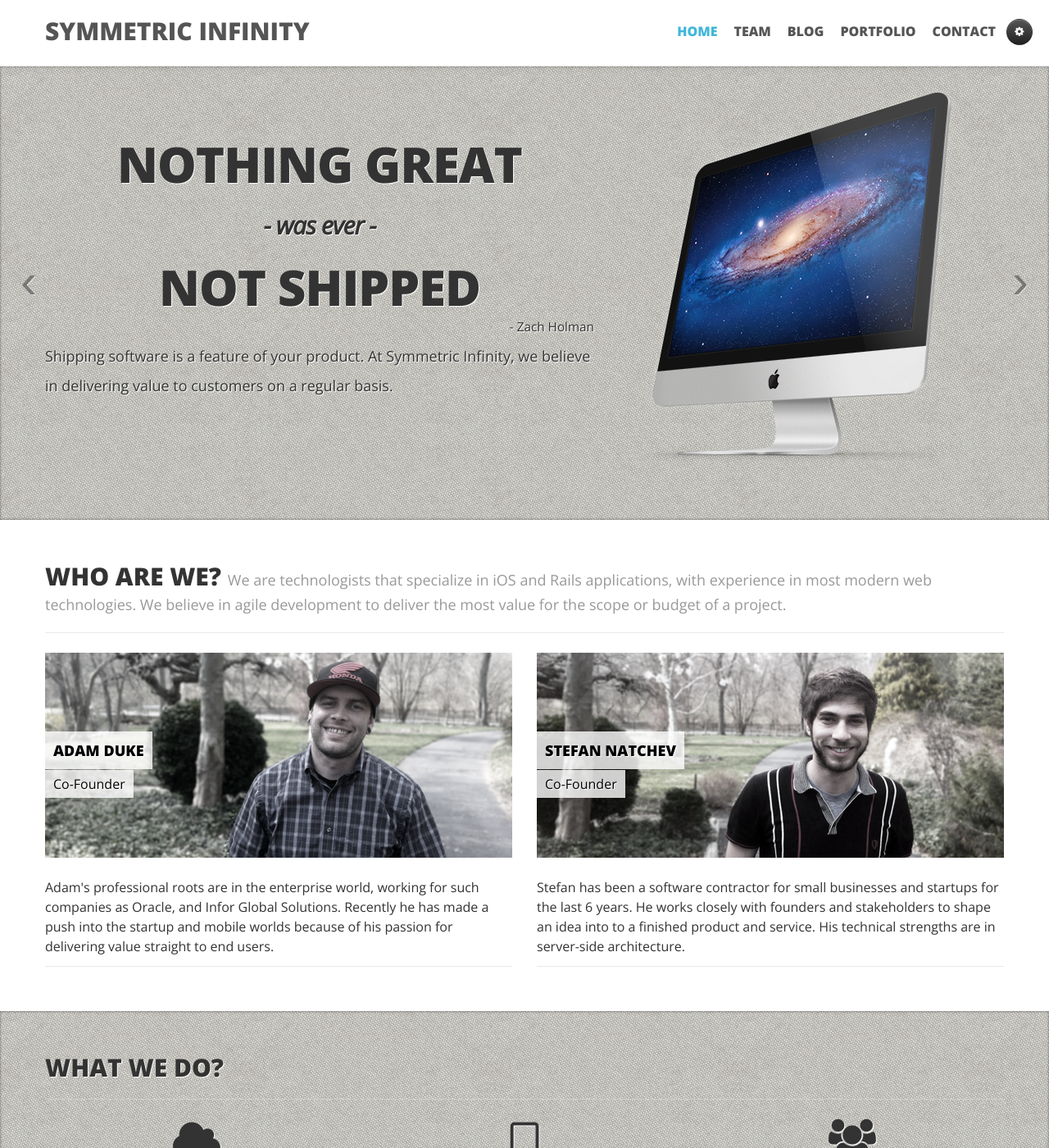
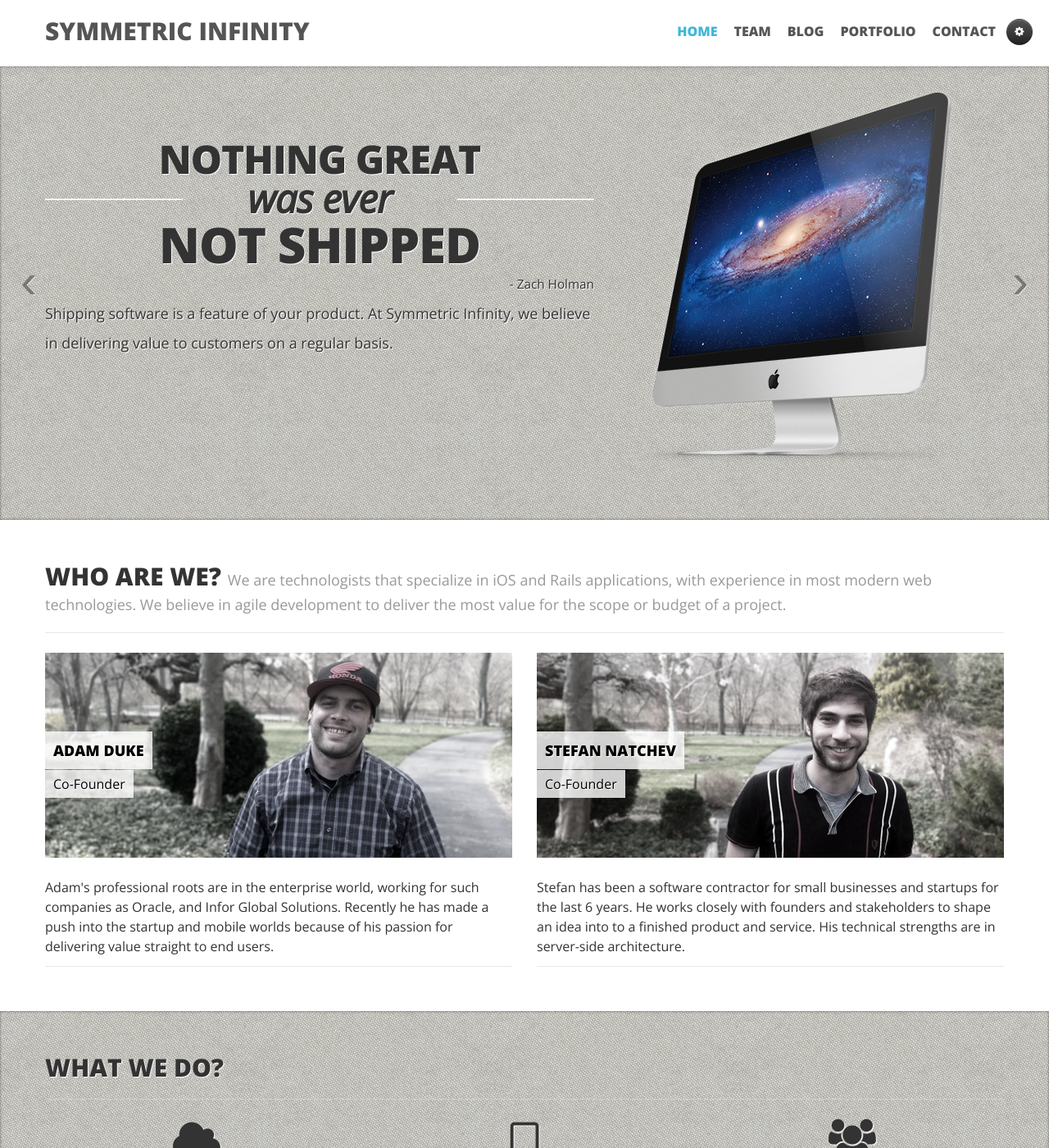
Before and after one commit to SymmetricInfinity/symmetricinfinity.github.com, a Jekyll site: the page built from index.html, in a window 1280 px wide and 1400 px high. Shown: the whole window at 82% size. Built offline with Jekyll 4.4.1, drawn with Linux system fonts in a browser that asks for light colours; Markdown is read by kramdown in place of the engine named in the settings.

Commit message:
make the holman quote look more like from his slides

```diff
--- a/index.html
+++ b/index.html
@@ -13,12 +13,12 @@
           <div class="row-fluid">
             <div class="span7">
               <div class="hero-unit">
-                <h1>
-                  Nothing great
-                  <br/>
-                  <em>- was ever -</em>
-                  <br/>
-                  not shipped
+                <h1 class="quote">
+                  <div class="top">Nothing great</div>
+                  <hr/>
+                  <div class="center">was ever</div>
+                  <hr/>
+                  <div class="bottom">not shipped</div>
                 </h1>
                 <small class="pull-right">- Zach Holman</small>
                 <p class="pull-left">
--- a/stylesheets/theme.css
+++ b/stylesheets/theme.css
@@ -1627,8 +1627,12 @@
 }
 
 @media (max-width: 360px) {
-  .hero-unit h1 {
+  .hero-unit h1, .hero-unit h1 div {
     font-size: 40px;
+  }
+  .hero-unit h1 .center {
+    font-size: 0.8em;
+    line-height: 1.25em;
   }
 
   #masthead .brand {
@@ -1718,3 +1722,20 @@
     background-image: url(../images/patterns/subtle_stripes_@2X.png);
   }
 }
+
+.quote { }
+.quote hr { width: 25%; float: left; }
+.quote .top {
+  font-size: 0.8em;
+}
+.quote .center {
+  font-size: 0.8em;
+  float: left;
+  font-size: 48px;
+  text-transform: none;
+  font-style: italic;
+  width: 50%;
+}
+.quote .bottom {
+  clear: left;
+}
```
